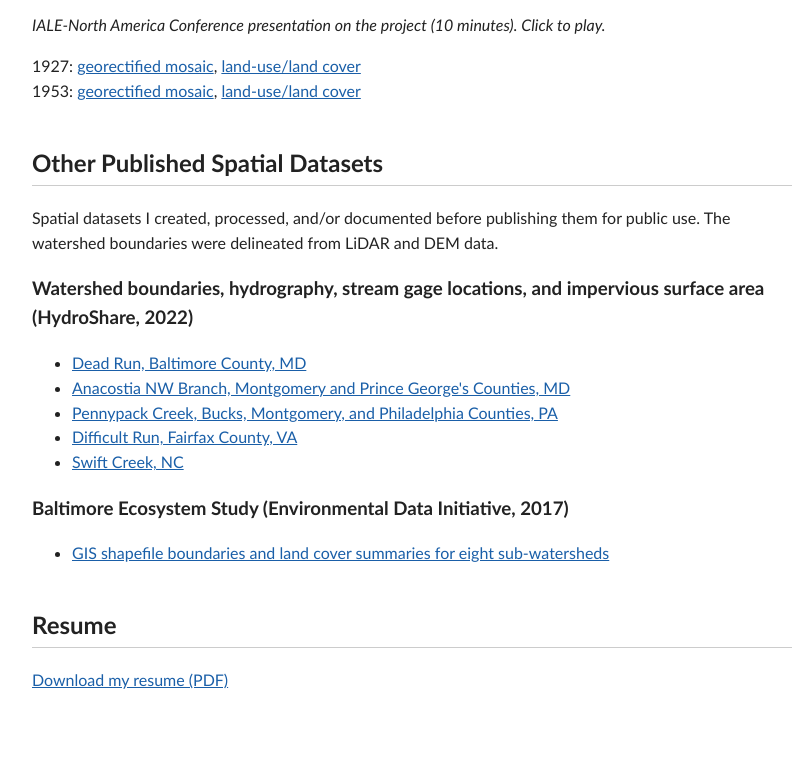
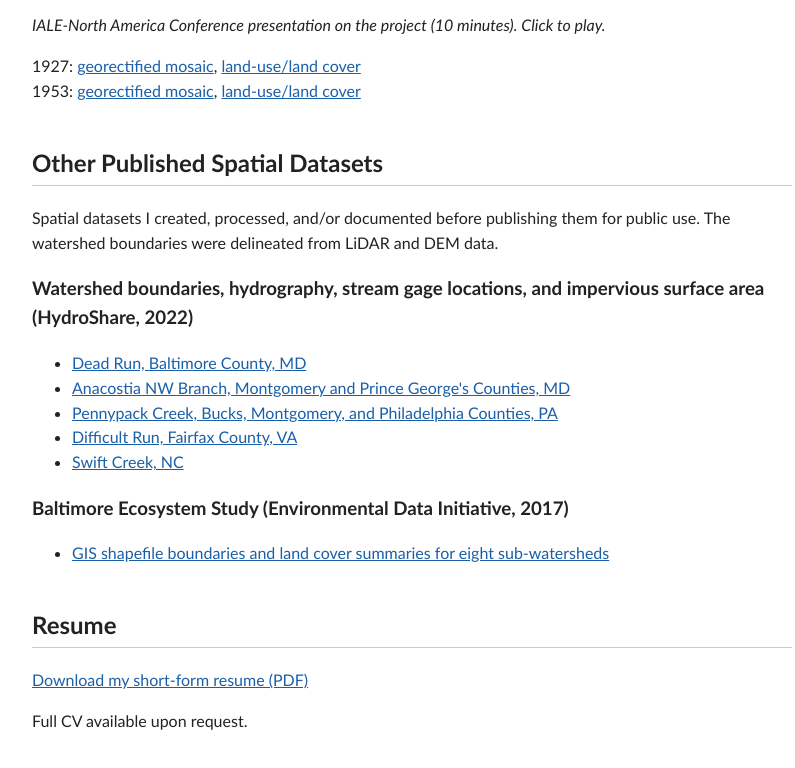
Before and after one commit to jackvmalone/jackvmalone.github.io, a plain HTML site: page index.html in a window 1280 px wide. Shown: the part 2977-3745 px from the top of the page, without its empty margins (228-1023 px from the left). Before the commit the page ends 3710 px from the top, so only its background shows below. Drawn offline with Linux system fonts and the light colour scheme.

Commit message:
Modify resume section in index.html
Updated resume link and added CV availability note.

```diff
--- a/index.html
+++ b/index.html
@@ -86,7 +86,7 @@
   <li><a href="https://doi.org/10.6073/pasta/67aa275512a0849f2b49d4be9641bd5f">GIS shapefile boundaries and land cover summaries for eight sub-watersheds</a></li>
 </ul>
 <h2>Resume</h2>
-<p><a href="resume.pdf">Download my resume (PDF)</a></p>
-
+<p><a href="resume.pdf">Download my short-form resume (PDF)</a></p>
+<p>Full CV available upon request.</p>
 </body>
 </html>
```
